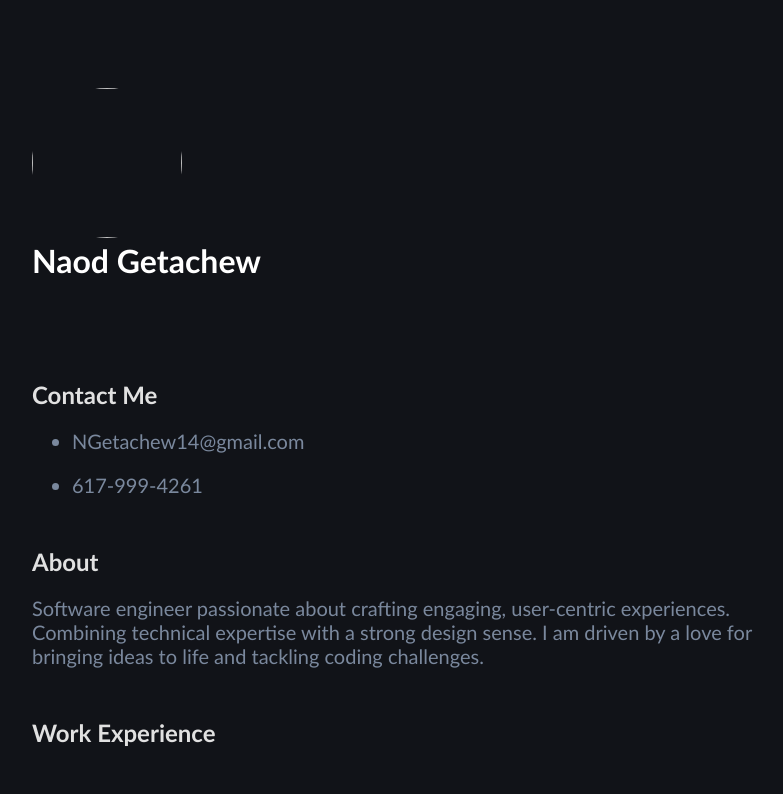
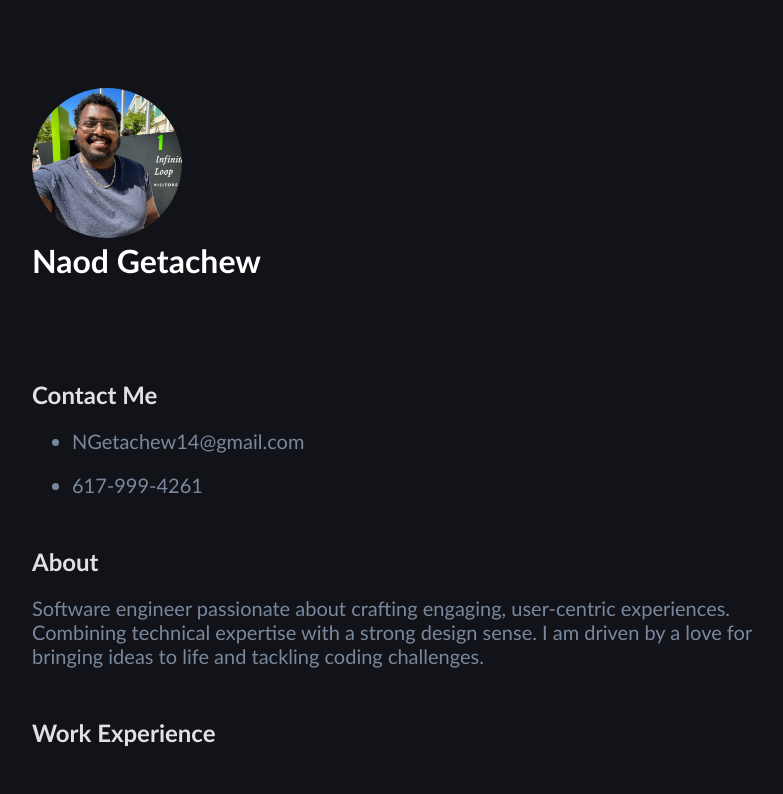
Before and after one commit to ngetachew14/Resume, a plain HTML site: page index.html in a window 1280 px wide. Shown: the top 794 px of the page, without its empty margins (226-1009 px from the left). Drawn offline with Linux system fonts and the light colour scheme.

Commit message:
Update index.html
Deleting unnecessary folder to able to link the photo

```diff
--- a/index.html
+++ b/index.html
@@ -1,7 +1,7 @@
 <!DOCTYPE html>
 <html>
     <head>
-        <img src="./Photo/448406681_7991143277611430_8351966098282886262_n.jpg">
+        <img src="./448406681_7991143277611430_8351966098282886262_n.jpg">
         <title>Naod Getachew</title>
         <link rel="stylesheet" href="./styles.css">
         <h1 class="Name">Naod Getachew</h1>
```
